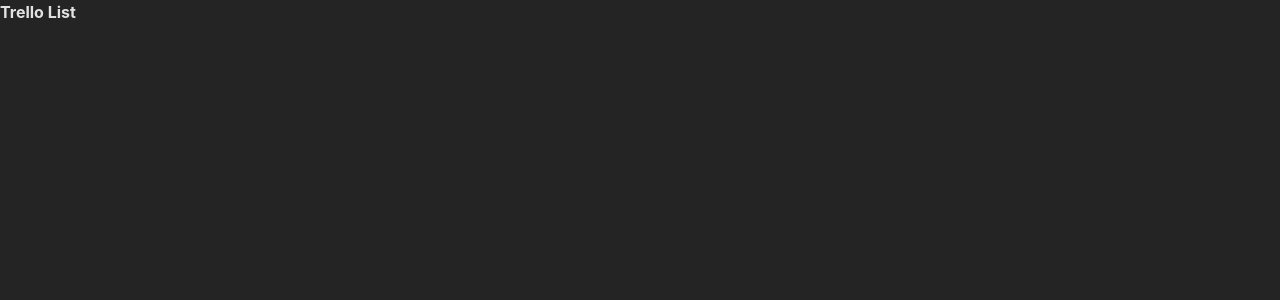
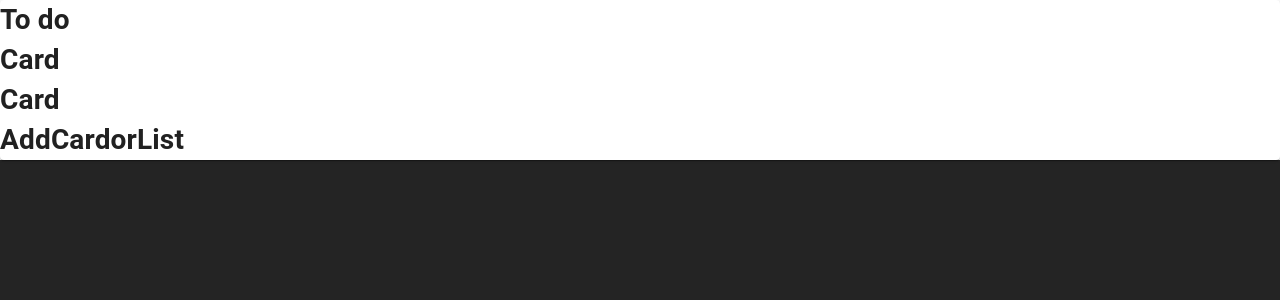
Before and after one commit to Ruben-Alvarez-Dev/project_trello, a React (Vite) app: page / in a window 1280 px wide. Shown: the top 300 px of the page. Built offline with nearby package versions, Linux system fonts and the light colour scheme.

Commit message:
first components

```diff
--- a/src/App.jsx
+++ b/src/App.jsx
@@ -5,7 +5,6 @@ function App() {
 
   return (
     <>
-
       <TrelloList />
     </>
   )
--- /dev/null
+++ b/src/components/AddCardorList.jsx
@@ -0,0 +1,7 @@
+export const AddCardorList = () => {
+  return (
+    <div>
+      <h1>AddCardorList</h1>
+    </div>
+  )
+}
--- /dev/null
+++ b/src/components/ListTitle.jsx
@@ -0,0 +1,8 @@
+
+export const ListTitle = () => {
+  return (
+    <div>
+        <h1>To do</h1>
+    </div>
+  )
+}
--- /dev/null
+++ b/src/components/TrelloCard.jsx
@@ -0,0 +1,8 @@
+
+export const TrelloCard = () => {
+  return (
+    <div>
+        <h1>Card</h1>
+    </div>
+  )
+}
--- a/src/components/TrelloList.jsx
+++ b/src/components/TrelloList.jsx
@@ -1,8 +1,16 @@
-
+import { Paper, CssBaseline } from '@material-ui/core';
+import { ListTitle } from './ListTitle';
+import { TrelloCard } from './TrelloCard';
+import { AddCardorList } from './AddCardorList';
 export const TrelloList = () => {
   return (
-    <div>
-        <h4>Trello List</h4>
-    </div>
+    <Paper>
+      <CssBaseline />
+      <ListTitle />
+      <TrelloCard />
+      <TrelloCard />
+      <AddCardorList />
+
+    </Paper>
   )
 }
```
